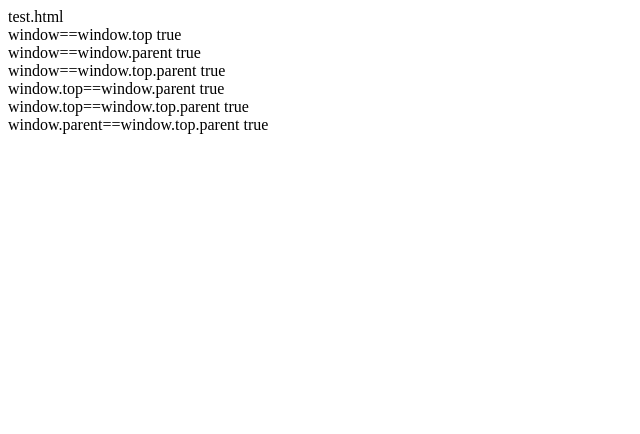
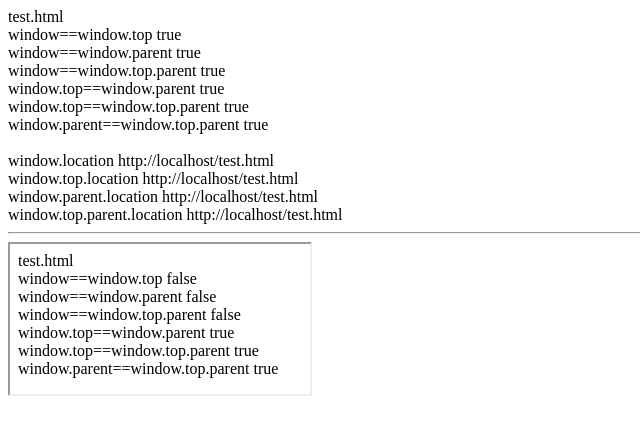
Before and after one commit to junjun777/junjun777.github.io, a plain HTML site: page test.html in a window 1280 px wide. Shown: the whole page, without its empty margins (0-640 px from the left). Drawn offline with Linux system fonts and the light colour scheme.

Commit message:
window.location評価

```diff
--- a/test.html
+++ b/test.html
@@ -15,6 +15,13 @@ document.write('<br>window==window.top.parent ' + (window == window.top.parent))
 document.write('<br>window.top==window.parent ' + (window.top == window.parent));
 document.write('<br>window.top==window.top.parent ' + (window.top == window.top.parent));
 document.write('<br>window.parent==window.top.parent ' + (window.parent == window.top.parent));
+document.write('<br>');
+document.write('<br>window.location ' + (window.location));
+document.write('<br>window.top.location ' + (window.top.location));
+document.write('<br>window.parent.location ' + (window.parent.location));
+document.write('<br>window.top.parent.location ' + (window.top.parent.location));
 </script>
+<hr>
+<iframe src='http://junjun777.github.io/test.html'></iframe>
 </body>
 </html>
```
